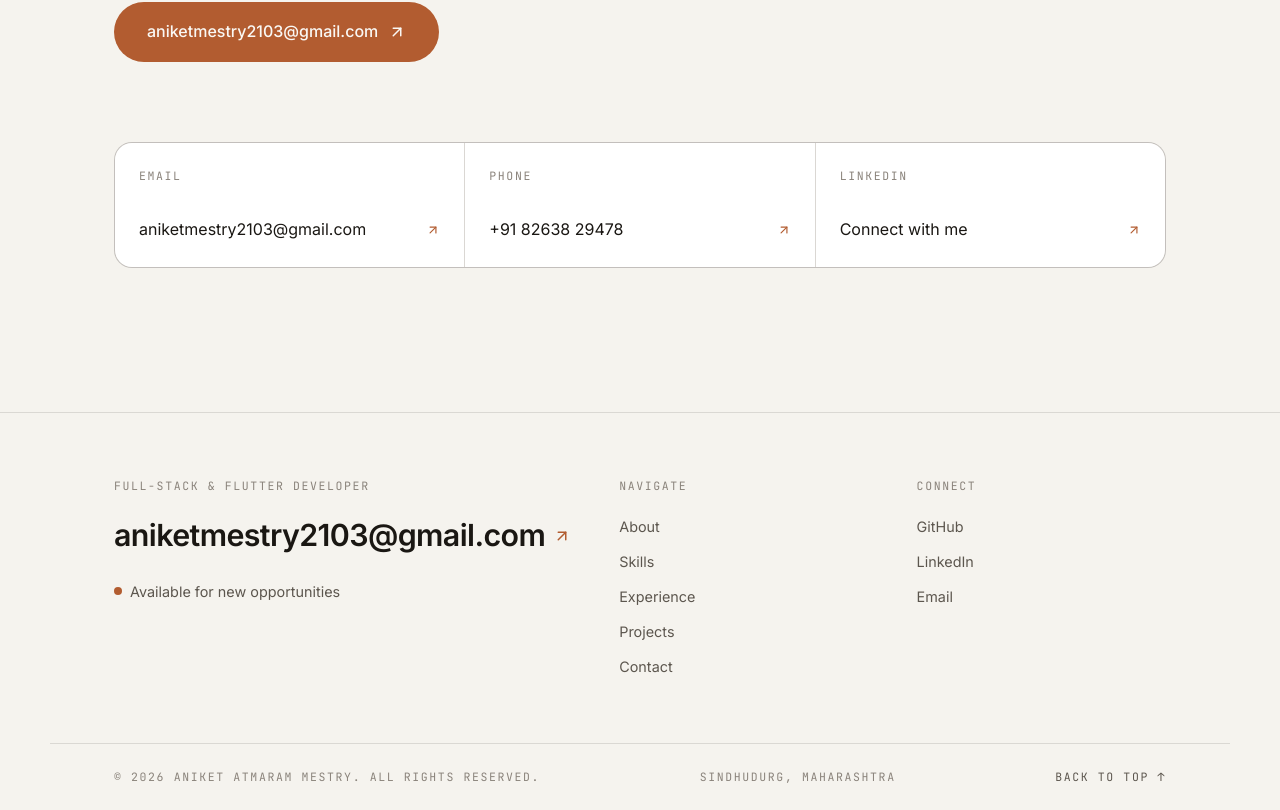
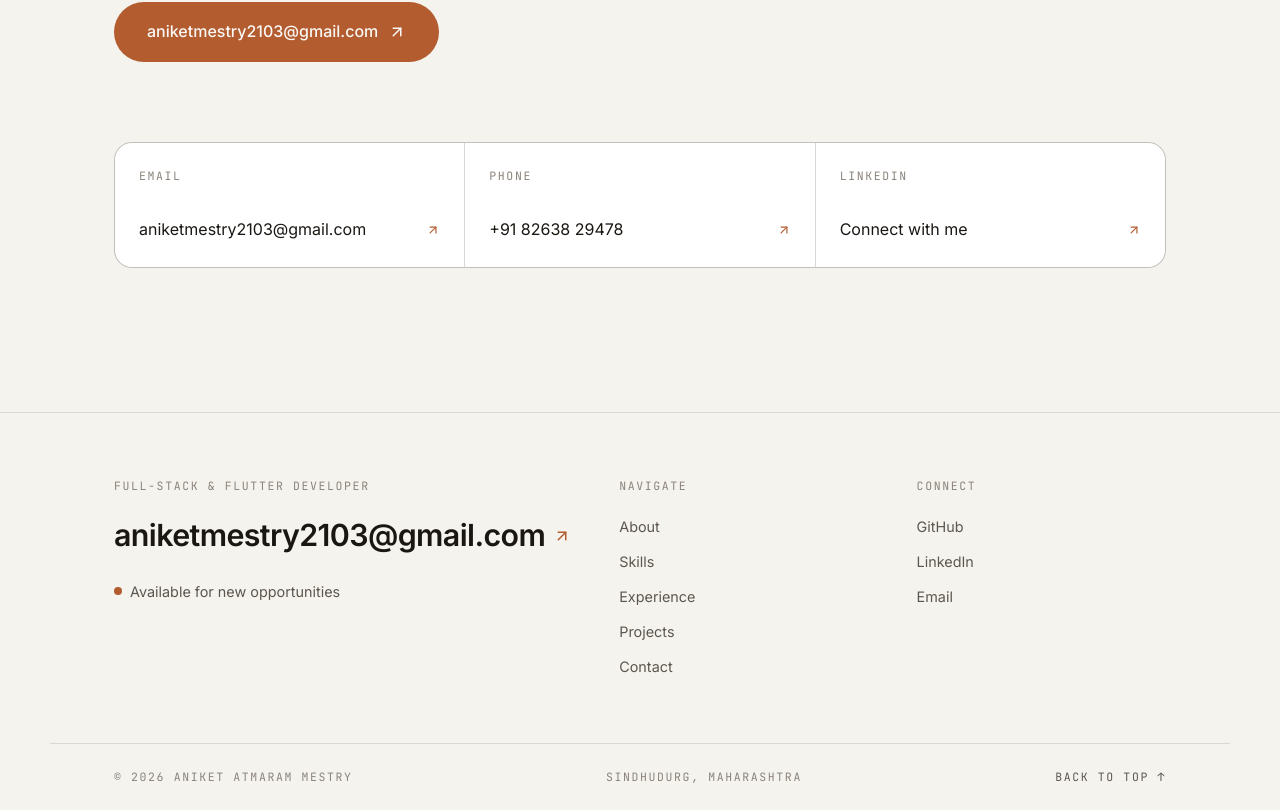
Before and after one commit to AniketMestry21/portfolio, a React (Vite) app: page / in a window 1280 px wide. Shown: the part 6697-7507 px from the top of the page. Built offline with nearby package versions, Linux system fonts and the light colour scheme.

Commit message:
Remove 'All rights reserved' from footer

```diff
--- a/src/components/Footer.jsx
+++ b/src/components/Footer.jsx
@@ -53,7 +53,7 @@ export default function Footer() {
 
       <div className="shell footer__bottom">
         <p className="mono dim">
-          © {year} {profile.fullName}. All rights reserved.
+          © {year} {profile.fullName}
         </p>
         <p className="mono dim">{profile.location}</p>
         <a href="#top" className="mono footer__top-link">
```
